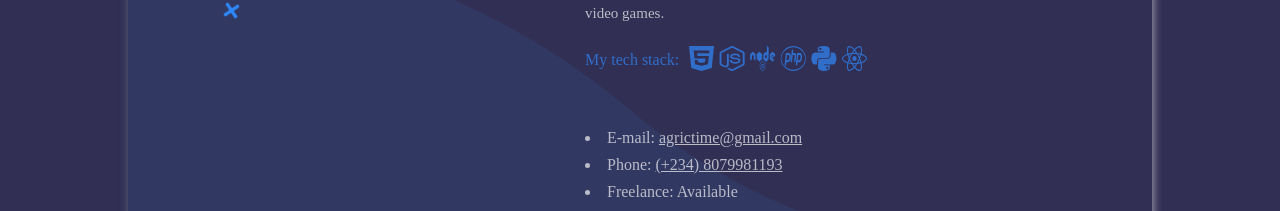
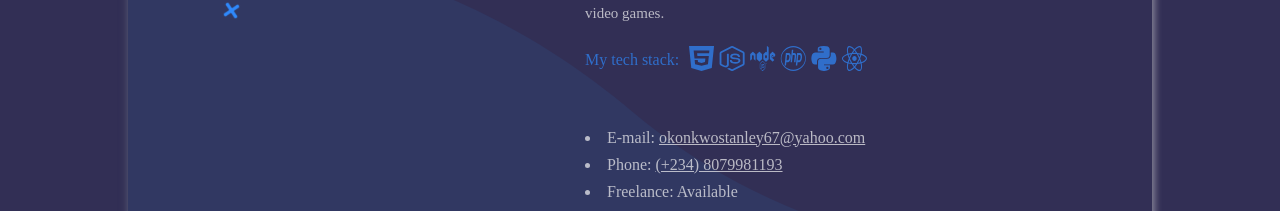
Before and after one commit to jaguar48/Portfolio, a React (Create React App) app: page / in a window 1280 px wide. Shown: the part 1133-1344 px from the top of the page. Built offline with nearby package versions, Linux system fonts and the light colour scheme; a web font is replaced by a local one.

Commit message:
Update about.jsx

```diff
--- a/src/components/about.jsx
+++ b/src/components/about.jsx
@@ -309,7 +309,7 @@ function About(props) {
                 </p>
                 <ul className="aboutMeTxt-info">
                     <li className="aboutMeTxt-info--items">
-                        E-mail: <a href="mailto:agrictime@gmail.com"> agrictime@gmail.com</a>
+                        E-mail: <a href="mailto:okonkwostanley67@yahoo.com"> okonkwostanley67@yahoo.com</a>
                     </li>
                     {/* <li className="aboutMeTxt-info--items">
                         Birthday: 03th March 1997
```
